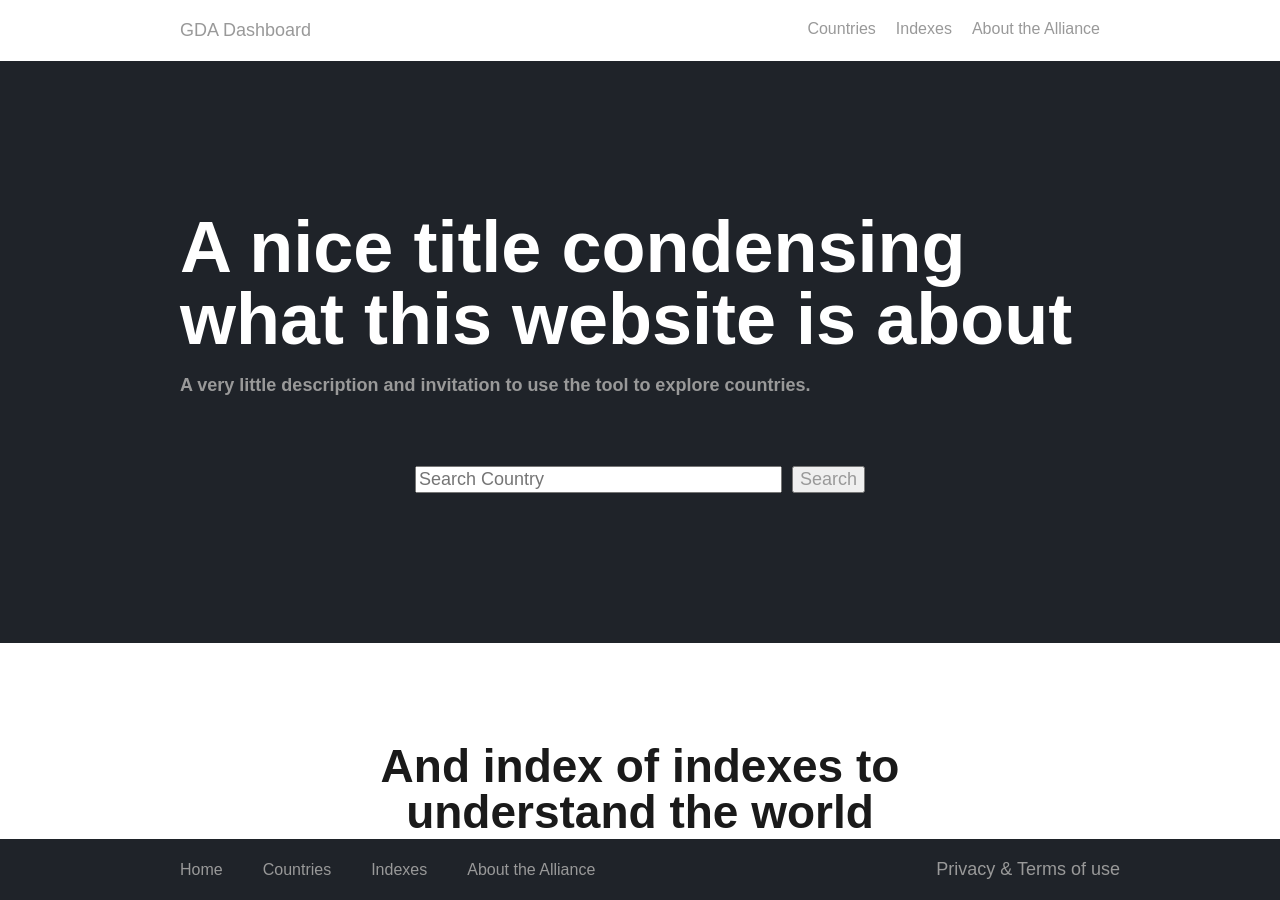
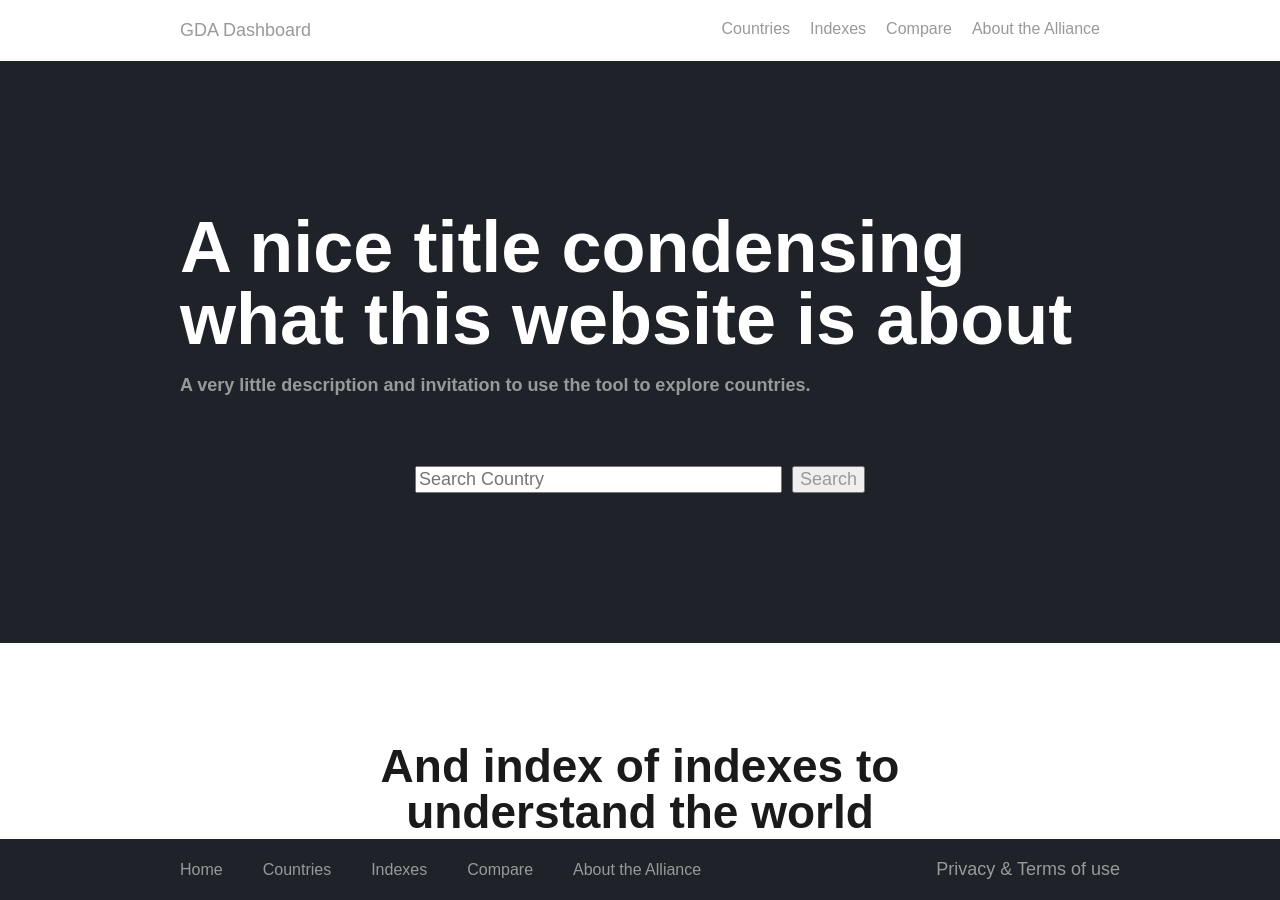
Before and after one commit to GovernanceDataAlliance/GDA-Dashboard, a Jekyll site: the page built from index.html, in a window 1280 px wide and 900 px high. Built offline with Jekyll 4.4.1, drawn with Linux system fonts in a browser that asks for light colours; some web fonts are replaced.

Commit message:
Adds testing compare link

```diff
--- a/_includes/footer.html
+++ b/_includes/footer.html
@@ -2,9 +2,10 @@
   <div class="wrap">
     <nav>
       <ul class="m-site-navigation -vertical">
-        <li class="link"><a href="#">Home</a></li>
-        <li class="link"><a href="#">Countries</a></li>
-        <li class="link"><a href="#">Indexes</a></li>
+        <li class="link"><a href="{{ site.baseurl }}/">Home</a></li>
+        <li class="link"><a href="{{ site.baseurl }}/countries">Countries</a></li>
+        <li class="link"><a href="{{ site.baseurl }}/indicators">Indexes</a></li>
+        <li class="link"><a href="{{ site.baseurl }}/countries#compare?countries[]=GBR&countries[]=USA&countries[]=ESP">Compare</a></li>
         <li class="link"><a href="#">About the Alliance</a></li>
       </ul>
     </nav>
--- a/_includes/header.html
+++ b/_includes/header.html
@@ -7,6 +7,7 @@
       <ul class="m-site-navigation">
         <li class="link"><a href="{{ site.baseurl }}/countries">Countries</a></li>
         <li class="link"><a href="{{ site.baseurl }}/indicators">Indexes</a></li>
+        <li class="link"><a href="{{ site.baseurl }}/countries#compare?countries[]=GBR&countries[]=USA&countries[]=ESP">Compare</a></li>
         <li class="link"><a href="#">About the Alliance</a></li>
       </ul>
     </nav>
```
